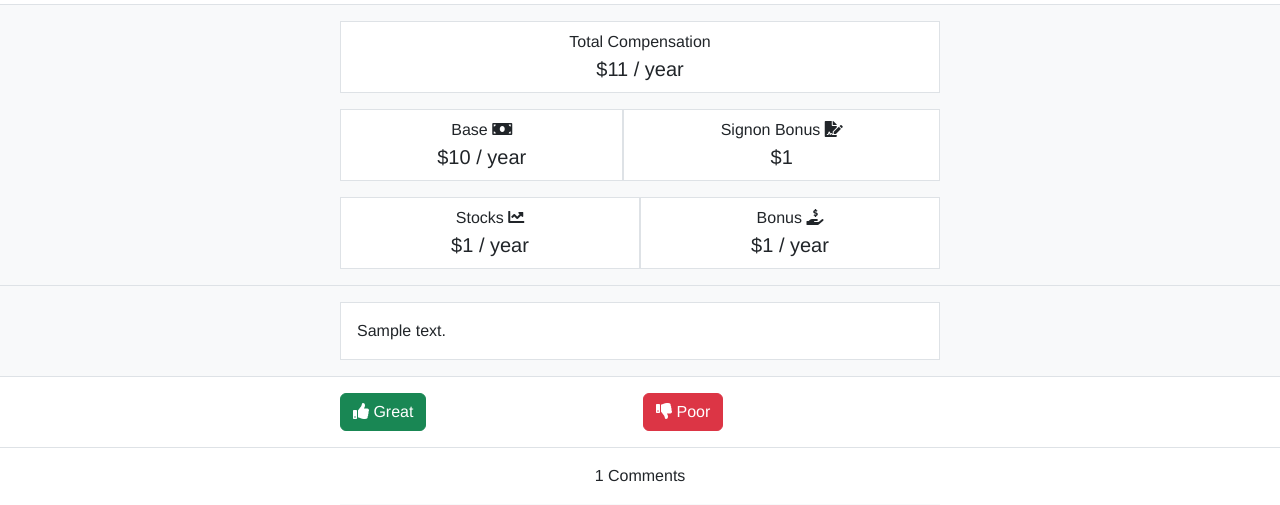
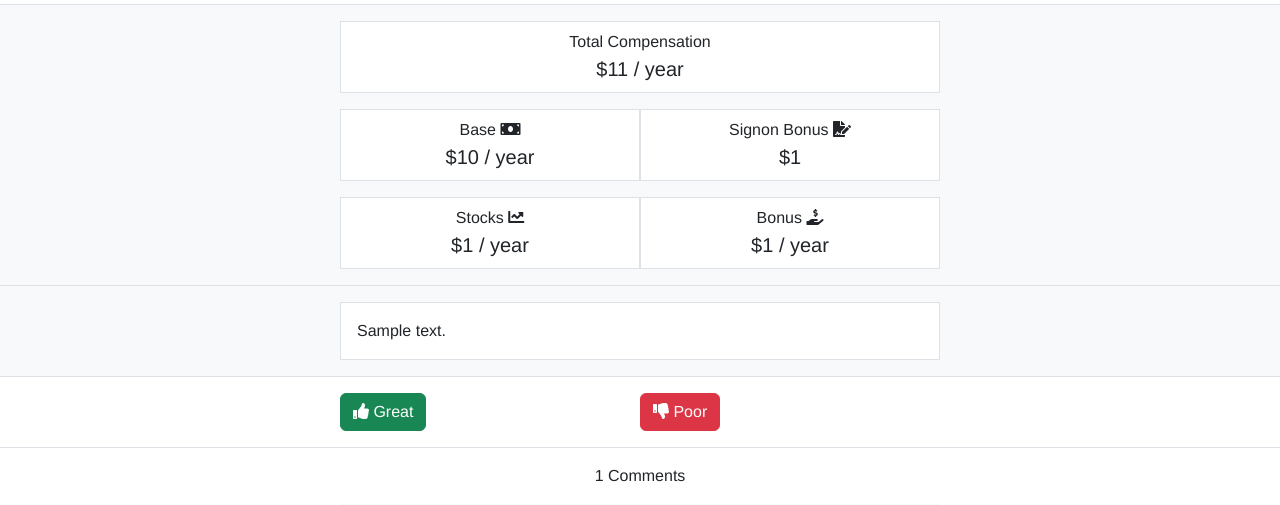
Before and after one commit to geoffrey/offerkarma, a Rails app: page /offers/1 in a window 1280 px wide. Shown: the part 359-864 px from the top of the page. Run offline with Rails 7, Linux system fonts and the light colour scheme; a user stored in the database is signed in; tables that the repository leaves empty hold one stand-in row (values such as "Sample post"); style sheets or scripts are compiled from the project's sources; some libraries are stand-ins or nearby versions.

Commit message:
Flex even

```diff
--- a/app/assets/stylesheets/application.scss
+++ b/app/assets/stylesheets/application.scss
@@ -27,3 +27,7 @@ body {
 .text-ghost {
 	color: #ccc;
 }
+
+.flex-even {
+  flex: 1;
+}
--- a/app/views/offers/show.html.erb
+++ b/app/views/offers/show.html.erb
@@ -49,24 +49,24 @@
 			</div>
 
 			<div class="d-flex mb-3">
-				<div class="flex-fill text-center border bg-white p-2 mr-2">
+				<div class="flex-even text-center border bg-white p-2 mr-2">
 					<div class="font-weight-light">Base <span class="fa fa-money-bill ml-2"></span></div>
 					<div class="lead font-weight-normal">$<%= number_to_human @offer.base_salary %> / year</div>
 				</div>
 
-				<div class="flex-fill text-center border bg-white p-2 ml-2">
+				<div class="flex-even text-center border bg-white p-2 ml-2">
 					<div class="font-weight-light">Signon Bonus <span class="fa fa-file-signature ml-2"></span>	</div>
 					<div class="lead font-weight-normal">$<%= number_to_human @offer.signon_bonus.to_i %></div>
 				</div>
 			</div>
 
 			<div class="d-flex flex-row">
-				<div class="flex-fill text-center border bg-white p-2 mr-2">
+				<div class="flex-even text-center border bg-white p-2 mr-2">
 					<div class="font-weight-light">Stocks <span class="fa fa-chart-line ml-2"></span>	</div>
 					<div class="lead font-weight-normal">$<%= number_to_human @offer.signon_bonus.to_i %> / year</div>
 				</div>
 
-				<div class="flex-fill text-center border bg-white p-2 ml-2">
+				<div class="flex-even text-center border bg-white p-2 ml-2">
 					<div class="font-weight-light">Bonus <span class="fa fa-hand-holding-usd ml-2"></span>	</div>
 					<div class="lead font-weight-normal">$<%= number_to_human @offer.signon_bonus.to_i %> / year</div>
 				</div>
@@ -87,10 +87,10 @@
 	<div class="center-box-max-width">
 		<div>
 			<div class="d-flex">
-				<div class="flex-fill pr-2">
+				<div class="flex-even pr-2">
 					<button type="button" class="btn btn-success btn-block"><span class="fa fa-thumbs-up"></span> Great </button>
 				</div>
-				<div class="flex-fill pl-2">
+				<div class="flex-even pl-2">
 					<button type="button" class="btn btn-danger btn-block"><span class="fa fa-thumbs-down"></span> Poor </button>
 				</div>
 			</div>
```
